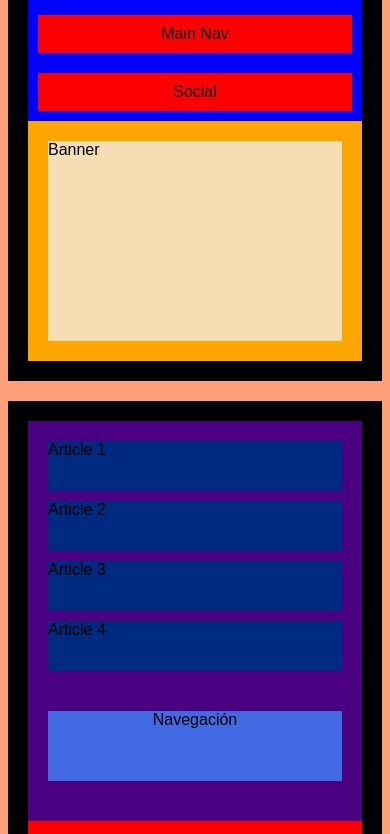
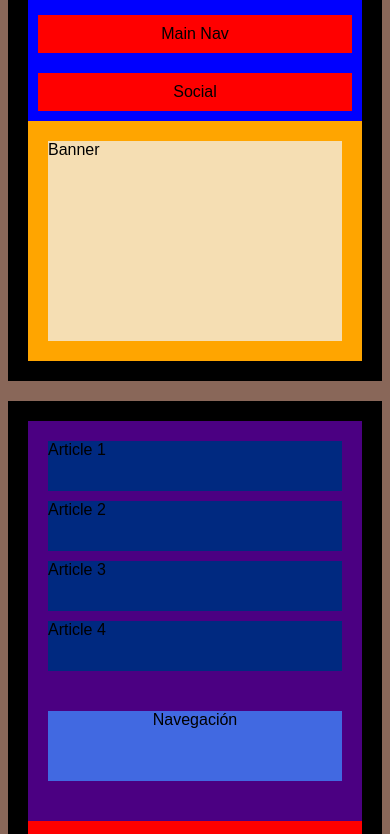
Before and after one commit to ariadnamestres/cibernarium, a website: page exercice-1/index.html in a window 390 px wide. Shown: the part 81-915 px from the top of the page. Drawn offline with Linux system fonts and the light colour scheme.

Commit message:
commit version mobile

```diff
--- a/exercice-1/style.css
+++ b/exercice-1/style.css
@@ -165,7 +165,7 @@ footer {
 
 @media (max-width: 450px) {
  body {
-  background-color: lightsalmon;
+  background-color: rgb(137, 103, 89);
  }
 
  .section-left article {
```
